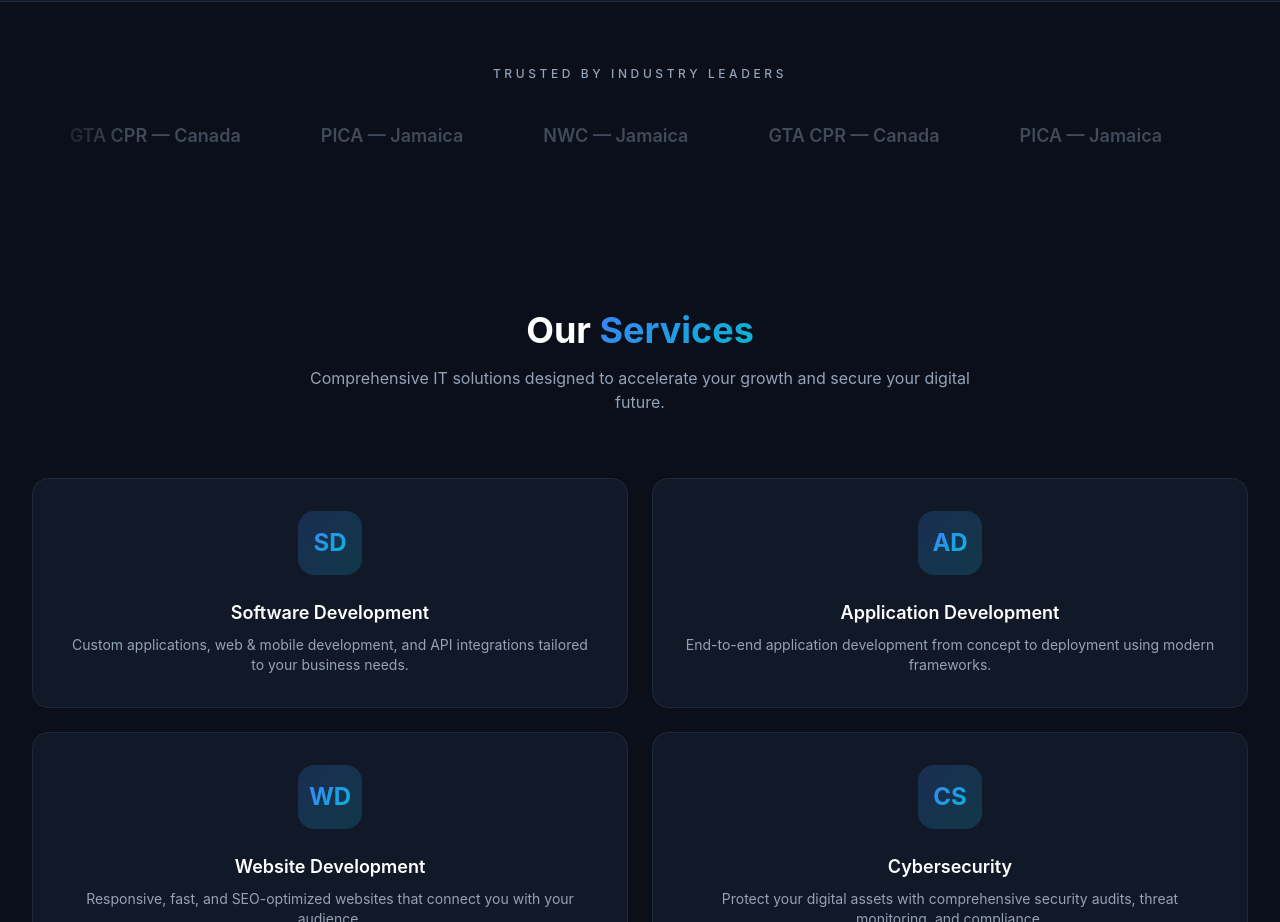
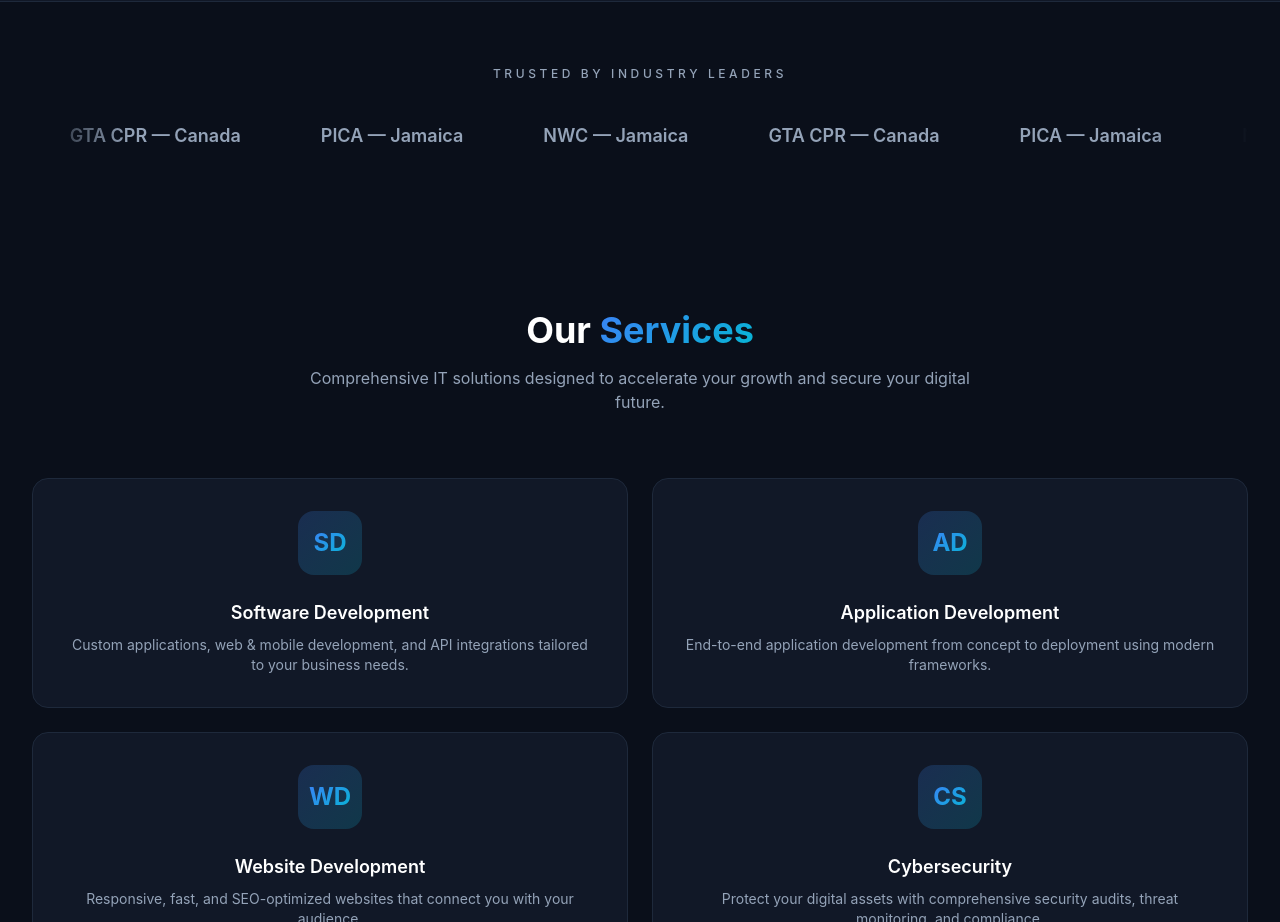
Before and after one commit to Kaizenpbc/kpbc, a Next.js app: page / in a window 1280 px wide. Shown: the part 1060-1982 px from the top of the page. Built offline with nearby package versions, Linux system fonts and the light colour scheme; no server answers.

Commit message:
Make client marquee text visible (PICA, NWC, GTA CPR)
Changed marquee text from text-muted/40 (nearly invisible) to
text-muted so client names are clearly readable.

https://claude.ai/code/session_01Hx14Rd8kspG4b3xMkXHmei

```diff
--- a/src/app/page.tsx
+++ b/src/app/page.tsx
@@ -83,7 +83,7 @@ export default function Home() {
                 {[...clients, ...clients, ...clients, ...clients].map((name, i) => (
                   <span
                     key={i}
-                    className="flex-shrink-0 px-10 text-lg font-semibold text-muted/40 hover:text-muted/70 transition-colors duration-300 select-none whitespace-nowrap"
+                    className="flex-shrink-0 px-10 text-lg font-semibold text-muted hover:text-heading transition-colors duration-300 select-none whitespace-nowrap"
                   >
                     {name}
                   </span>
```
